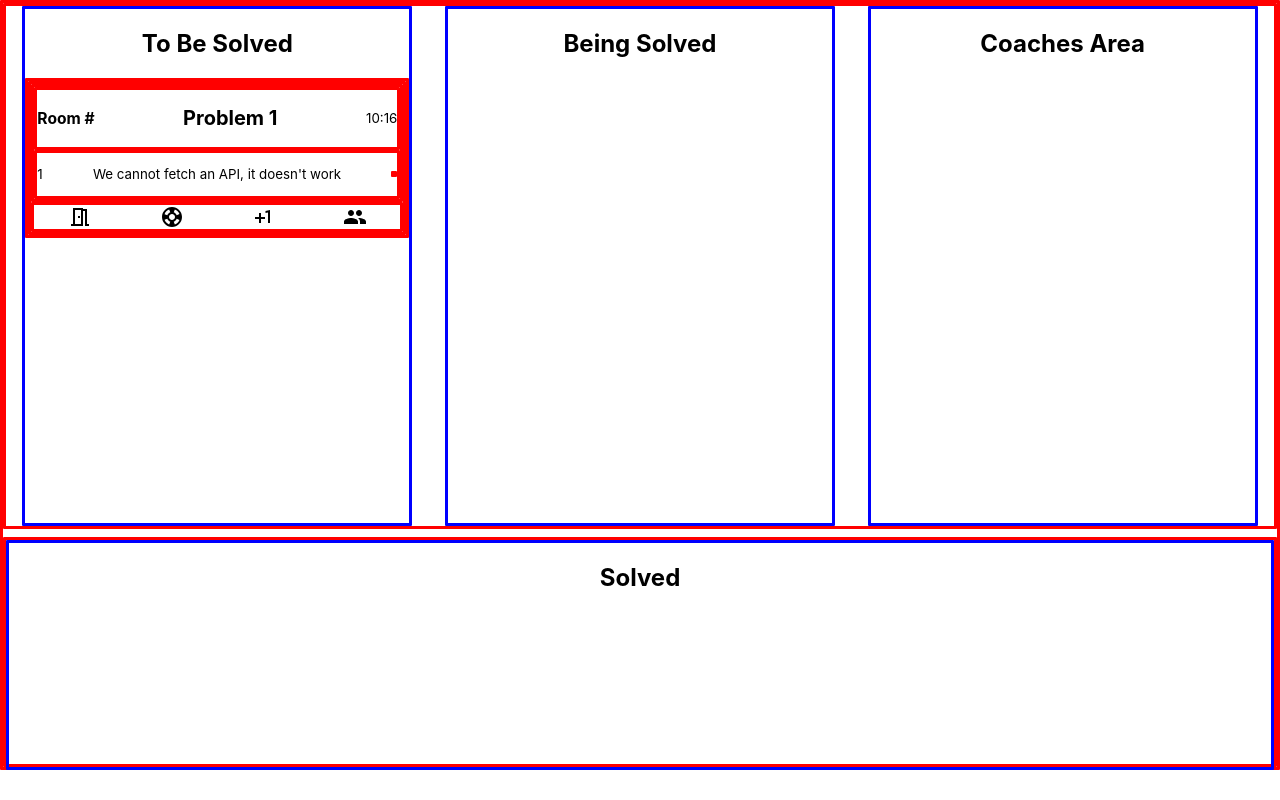
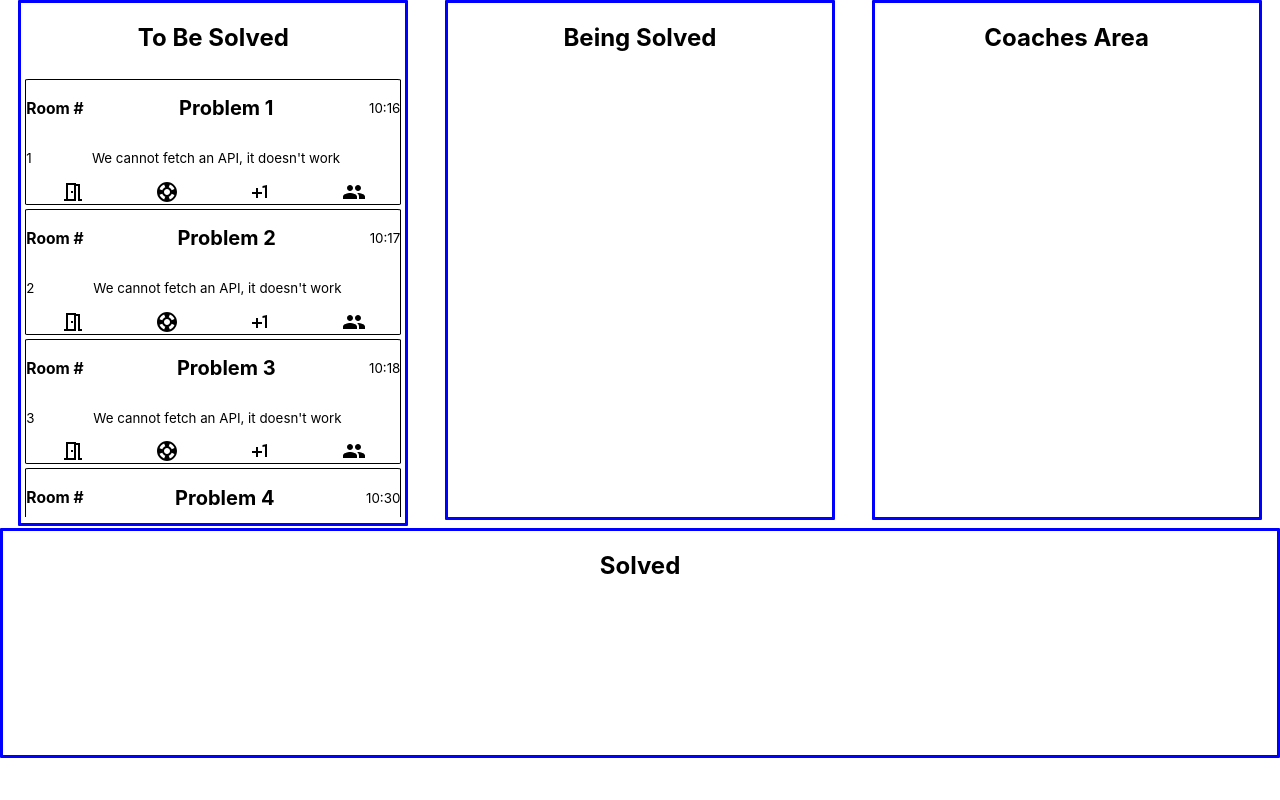
Before and after one commit to SchoolOfCode/national-project-week-victoria-diego-wahida-jack, a React (Create React App) app in the folder back-end/front-end/: page / in a window 1280 px wide. Built offline with nearby package versions, Linux system fonts and the light colour scheme; no server answers.

Commit message:
Map through problems and test onClick

```diff
--- a/back-end/front-end/src/Components/App/App.css
+++ b/back-end/front-end/src/Components/App/App.css
@@ -6,11 +6,11 @@
   height: 100vh;
 }
 
-.App div {
+/* .App div {
   border-color: red;
   border-style: solid;
   border-radius: 1px;
-}
+} */
 
 .App section {
   border-color: blue;
--- a/back-end/front-end/src/Components/MainPage/index.js
+++ b/back-end/front-end/src/Components/MainPage/index.js
@@ -11,41 +11,51 @@ export const unsolvedProblems = [
     title: "Problem 1",
     text: "We cannot fetch an API, it doesn't work",
     dateandtime: "Wed Jan 19 2022 10:16:42 GMT+0000 (Greenwich Mean Time)",
-    time:"10:16"
-
+    time: "10:16",
   },
   {
     roomNumber: 2,
     title: "Problem 2",
     text: "We cannot fetch an API, it doesn't work",
     dateandtime: "Thurs Jan 20 2022 10:17:42 GMT+0000 (Greenwich Mean Time)",
-    time:"10:17"
-
+    time: "10:17",
   },
   {
     roomNumber: 3,
     title: "Problem 3",
     text: "We cannot fetch an API, it doesn't work",
     dateandtime: "Fri Jan 21 2022 10:18:42 GMT+0000 (Greenwich Mean Time)",
-    time:"10:18"
+    time: "10:18",
+  },
+  {
+    roomNumber: 4,
+    title: "Problem 4",
+    text: "We cannot fetch an API, it doesn't work",
+    dateandtime: "Fri Jan 21 2022 10:18:42 GMT+0000 (Greenwich Mean Time)",
+    time: "10:30",
+  },
+  {
+    roomNumber: 5,
+    title: "Problem 5",
+    text: "We cannot fetch an API, it doesn't work",
+    dateandtime: "Fri Jan 21 2022 10:18:42 GMT+0000 (Greenwich Mean Time)",
+    time: "10:45",
   },
 ];
 
 const API_URL = process.env.REACT_APP_API_URL;
 
-
-
 function MainPage() {
   const [problems, setProblems] = useState([...unsolvedProblems]);
 
-  async function newProblems(){
-let today = new Date()
-let time = today.getHours()+":" + today.getMinutes()
-console.log(time)
-console.log(today)
+  async function newProblems() {
+    let today = new Date();
+    let time = today.getHours() + ":" + today.getMinutes();
+    console.log(time);
+    console.log(today);
   }
 
-  newProblems()
+  newProblems();
 
   async function getProblems() {
     //Fetch problems from Heroku backend
--- a/back-end/front-end/src/Components/ProblemButtons/index.js
+++ b/back-end/front-end/src/Components/ProblemButtons/index.js
@@ -6,11 +6,14 @@ import PeopleIcon from "@mui/icons-material/People";
 import "./styles.css";
 
 function ProblemButtons() {
+  function handleClick() {
+    console.log("hello");
+  }
   return (
     <div className="problem-buttons">
       <MeetingRoomOutlinedIcon></MeetingRoomOutlinedIcon>
-      <SupportIcon></SupportIcon>
-      <PlusOneOutlinedIcon></PlusOneOutlinedIcon>
+      <SupportIcon onClick={handleClick}></SupportIcon>
+      <PlusOneOutlinedIcon onClick={handleClick}></PlusOneOutlinedIcon>
       <PeopleIcon></PeopleIcon>
     </div>
   );
--- a/back-end/front-end/src/Components/ProblemDetails/index.js
+++ b/back-end/front-end/src/Components/ProblemDetails/index.js
@@ -1,21 +1,21 @@
-import React from 'react'
-import "./styles.css"
+import React from "react";
+import "./styles.css";
 
-function ProblemDetails({problems}) {
+function ProblemDetails({ problems }) {
   return (
     <div>
       <div className="problem-header">
         <h3>Room # </h3>
-        <h2>{problems[0].title}</h2>
-        <p>{problems[0].time}</p>
+        <h2>{problems.title}</h2>
+        <p>{problems.time}</p>
       </div>
       <div className="problem-room-number">
-        <header>{problems[0].roomNumber}</header>
-        <p>{problems[0].text}</p>
+        <header>{problems.roomNumber}</header>
+        <p>{problems.text}</p>
         <div></div>
       </div>
     </div>
-    )
+  );
 }
 
-export default ProblemDetails
+export default ProblemDetails;
--- a/back-end/front-end/src/Components/ProblemList/index.js
+++ b/back-end/front-end/src/Components/ProblemList/index.js
@@ -1,12 +1,17 @@
-import React from 'react'
-import ProblemRow from '../ProblemRow'
+import React from "react";
+import ProblemRow from "../ProblemRow";
+import "./styles.css";
 
-function ProblemList({problems}) {
-    return (
-        <div>
-            <ProblemRow problems={problems}></ProblemRow>
-        </div>
-    )
+function ProblemList({ problems }) {
+  console.log(problems);
+  return (
+    <div className="problem-list">
+      {problems.map((item, index) => {
+        console.log(item);
+        return <ProblemRow problems={item} key={index}></ProblemRow>;
+      })}
+    </div>
+  );
 }
 
-export default ProblemList
+export default ProblemList;
--- /dev/null
+++ b/back-end/front-end/src/Components/ProblemList/styles.css
@@ -0,0 +1,5 @@
+.problem-list {
+  overflow-x: hidden;
+  overflow-y: auto;
+  height: 85%;
+}
--- a/back-end/front-end/src/Components/ProblemRow/index.js
+++ b/back-end/front-end/src/Components/ProblemRow/index.js
@@ -1,14 +1,15 @@
-import React from 'react'
-import ProblemDetails from "../ProblemDetails"
-import ProblemButtons from '../ProblemButtons'
+import React from "react";
+import ProblemDetails from "../ProblemDetails";
+import ProblemButtons from "../ProblemButtons";
+import "./styles.css";
 
-function ProblemRow({problems}) {
-    return (
-        <div>
-            <ProblemDetails problems={problems}></ProblemDetails>
-            <ProblemButtons></ProblemButtons>
-        </div>
-    )
+function ProblemRow({ problems }) {
+  return (
+    <div className="problemRow">
+      <ProblemDetails problems={problems}></ProblemDetails>
+      <ProblemButtons></ProblemButtons>
+    </div>
+  );
 }
 
-export default ProblemRow
+export default ProblemRow;
--- /dev/null
+++ b/back-end/front-end/src/Components/ProblemRow/styles.css
@@ -0,0 +1,5 @@
+.problemRow {
+  border: solid black 1px;
+  border-radius: 1%;
+  margin: 0.5vh;
+}
--- a/back-end/front-end/src/Components/ToBeSolvedArea/index.js
+++ b/back-end/front-end/src/Components/ToBeSolvedArea/index.js
@@ -1,12 +1,12 @@
 import React from "react";
 import ProblemList from "../ProblemList";
+import "./styles.css";
 
-function ToBeSolvedArea({problems}) {
+function ToBeSolvedArea({ problems }) {
   return (
-    <section>
+    <section className="toBeSolvedArea">
       <h1>To Be Solved</h1>
       <ProblemList problems={problems}></ProblemList>
-
     </section>
   );
 }
--- /dev/null
+++ b/back-end/front-end/src/Components/ToBeSolvedArea/styles.css
@@ -0,0 +1,6 @@
+.toBeSolvedArea {
+  height: 100%;
+}
+.toBeSolvedArea h1 {
+  height: 4vh;
+}
```
Lines whose indentation alone changed are shown as unchanged.
